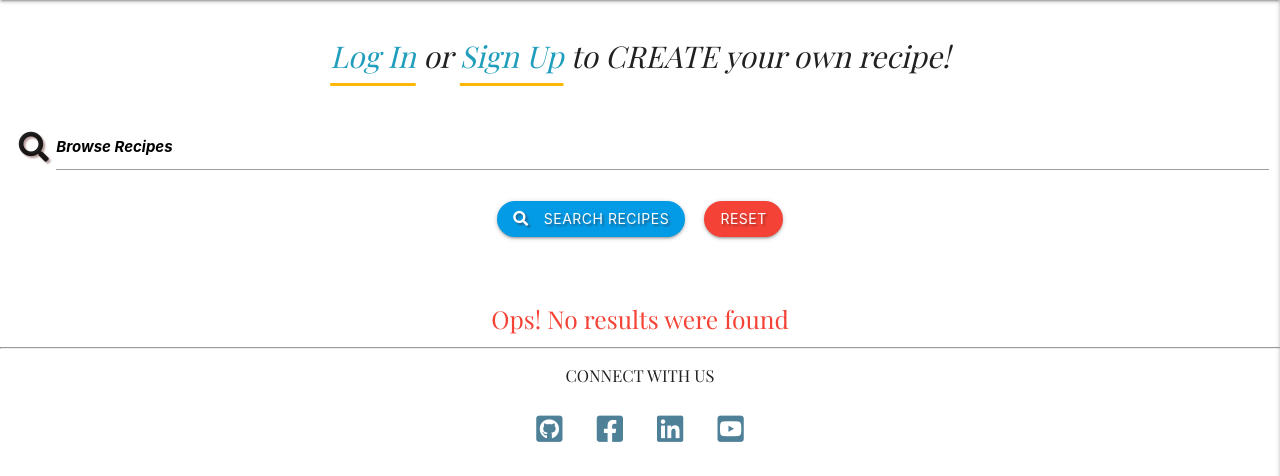
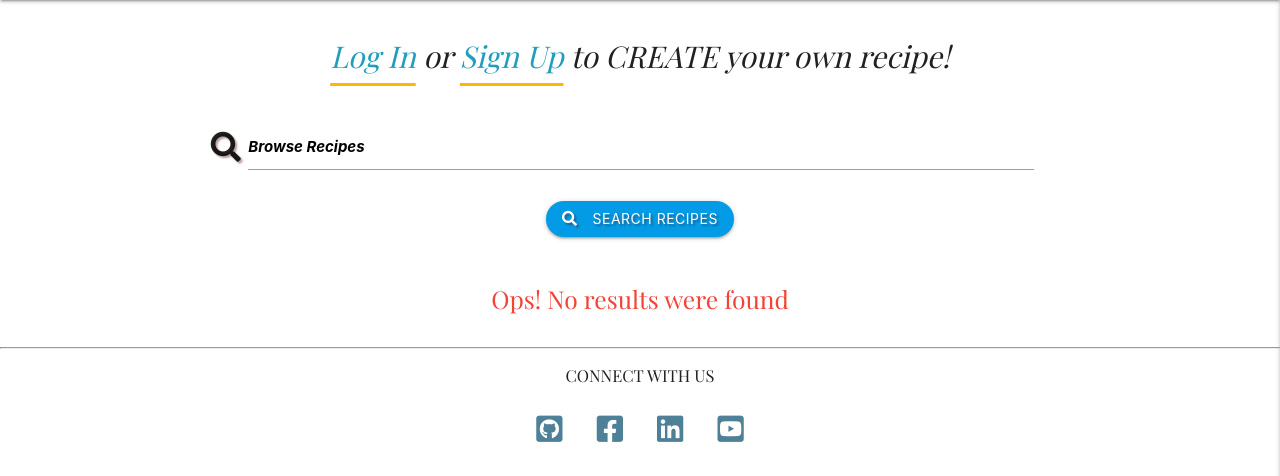
Before and after one commit to kenweechin/recipe-app, a Flask app: page /search in a window 1280 px wide. Shown: the part 64-540 px from the top of the page. Run offline with Flask 2, Linux system fonts and the light colour scheme; data that the repository does not hold is empty; some libraries are stand-ins or nearby versions.

Commit message:
Add styling to the search bar on all_recipe page

```diff
--- a/static/css/style.css
+++ b/static/css/style.css
@@ -348,6 +348,12 @@
     font-size: 1.5rem;
 }
 
+.row .col.s8 {
+    width: 66.6666666667%;
+    margin-left: 15%;
+    left: auto;
+    right: auto;
+}
 /* Button design is derived and edited from https://cssbuttons.io/detail/westitan/mean-falcon-52  */
 /******************* button designation for Log In and Sign Up page ********************/
 .register-button,
--- a/templates/all_recipes.html
+++ b/templates/all_recipes.html
@@ -23,7 +23,7 @@
 <div class="row  ">
   <form action="{{ url_for('search') }}" method="post" class="col s12">
     <div class="row center-align">
-      <div class=" input-field col s12">
+      <div class=" input-field col s8">
         <i class="fas fa-search prefix text-darken-4 text-shadow"></i>
         <input type="text" name="query" id="query" minlength="3" class="validate" required>
         <label for="query">Browse Recipes</label>
@@ -32,12 +32,9 @@
         <button type="submit" class="light-blue darken-1 btn text-shadow">
           <i class="fas fa-search left"></i>Search Recipes
         </button>
-        <a href="{{ url_for('all_recipes') }}" class="red btn text-shadow">Reset</a>
-      </div>
     </div>
   </form>
 </div>
-
 
 <div class="row">
   <div class="col s12 center-align">
@@ -72,10 +69,9 @@
     </div>
   </div>
   {% endfor %}
-
 </div>
 {% else %}
-  <h5 class="red-text center align">Ops! No results were found</h5>
+    <h5 class="red-text center align">Ops! No results were found</h5>
 {% endif %}
 
 <div>
@@ -93,4 +89,5 @@
     {% endif %}
     {% endfor %}
 </div>
+
 {% endblock %}
```
